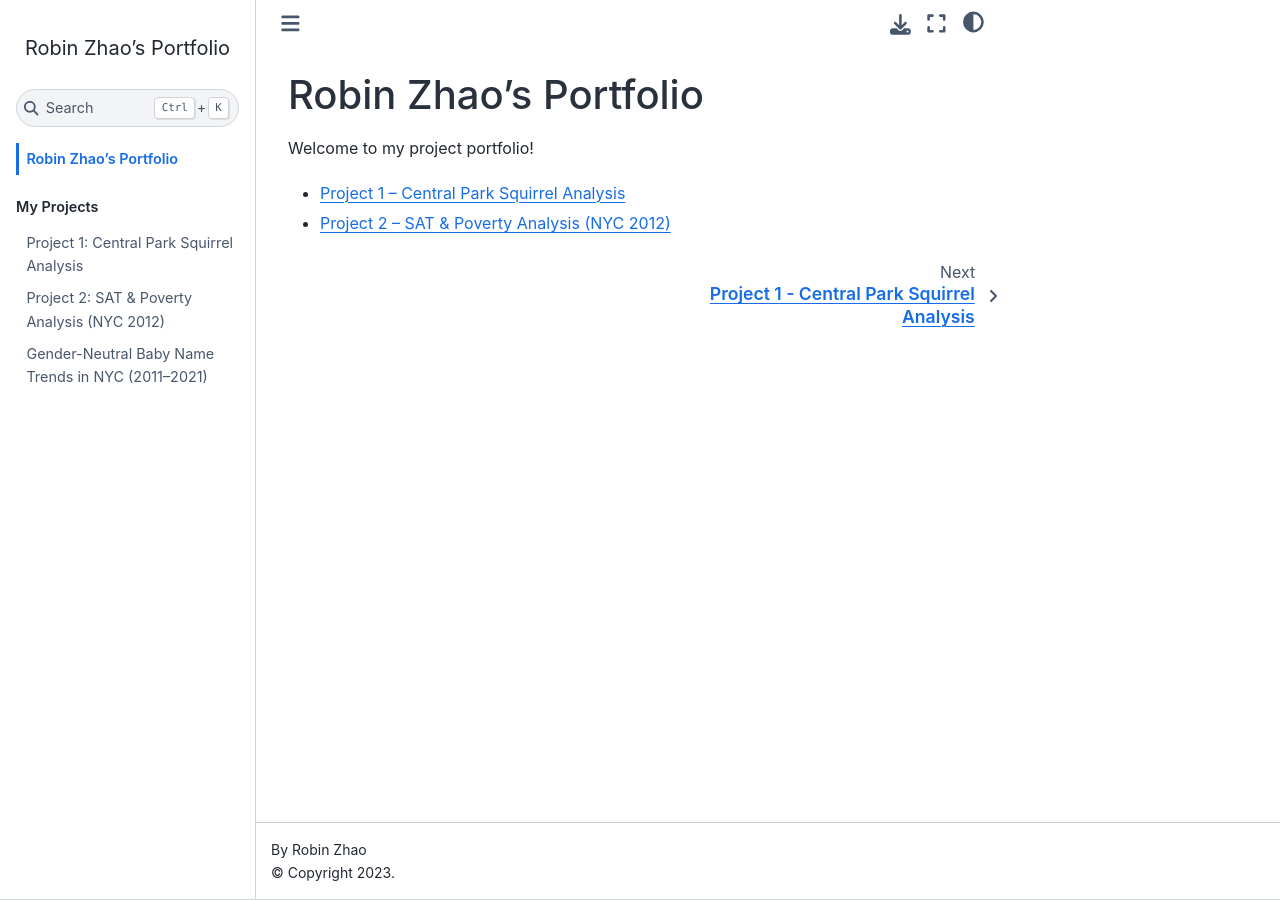
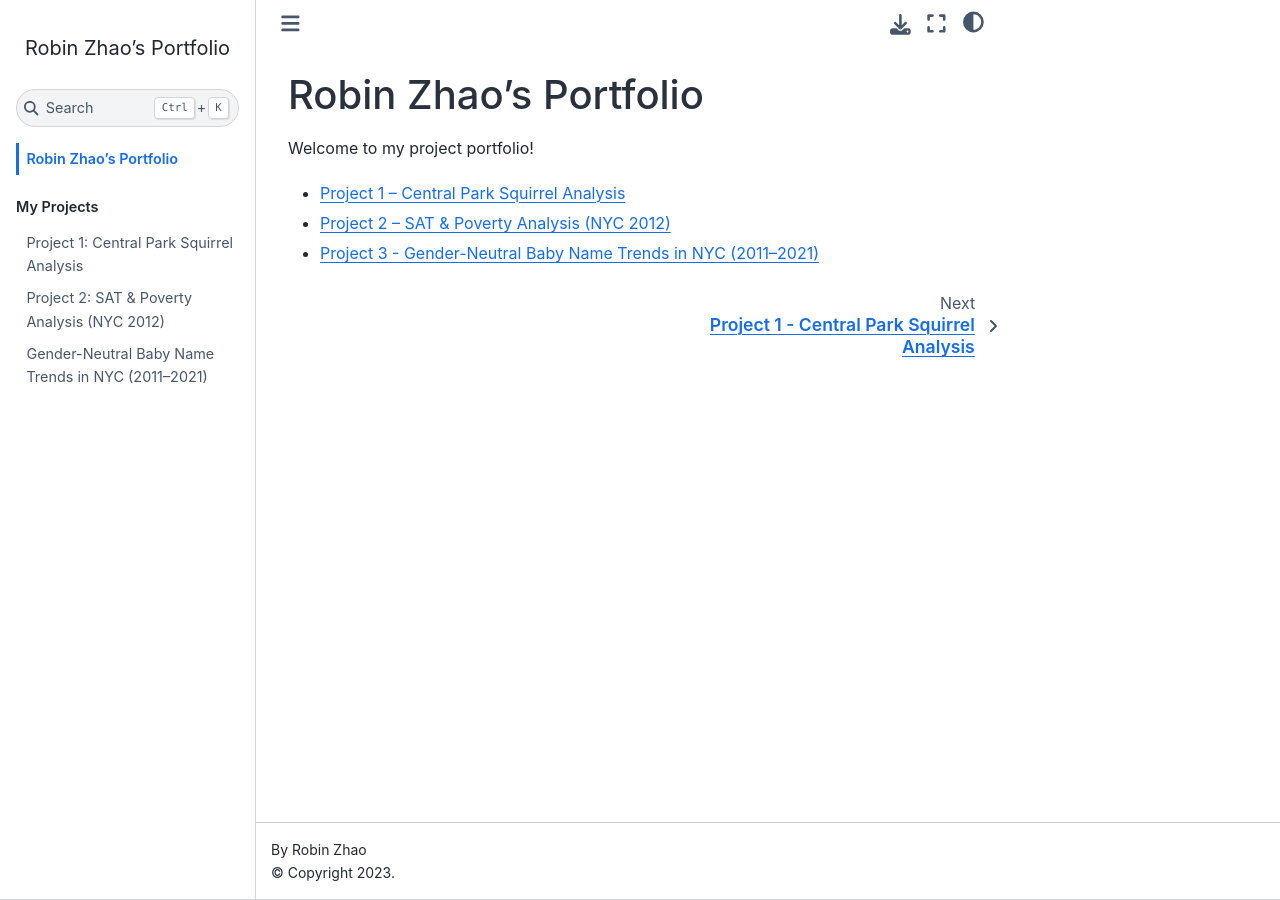
Before and after one commit to RobinZhao-lab/RobinZhao-lab.github.io, a Jupyter Book: the page built from index.md, in a window 1280 px wide. Built offline with Jupyter Book 1.0.4 settings and Sphinx 7.4.7 and the Sphinx Book theme 1.1.4, drawn with Linux system fonts in a browser that asks for light colours; comment, search, counter and statistics services are not loaded.

Commit message:
protfolio page

```diff
--- a/index.md
+++ b/index.md
@@ -4,3 +4,4 @@ Welcome to my project portfolio!
 
 - {doc}`Project 1 – Central Park Squirrel Analysis <RobinZhao_Project1>`
 - {doc}`Project 2 – SAT & Poverty Analysis (NYC 2012) <RobinZhao_Project2>`
+- {doc}`Project 3 - Gender-Neutral Baby Name Trends in NYC (2011–2021) <RobinZhao_Project3>`
```
